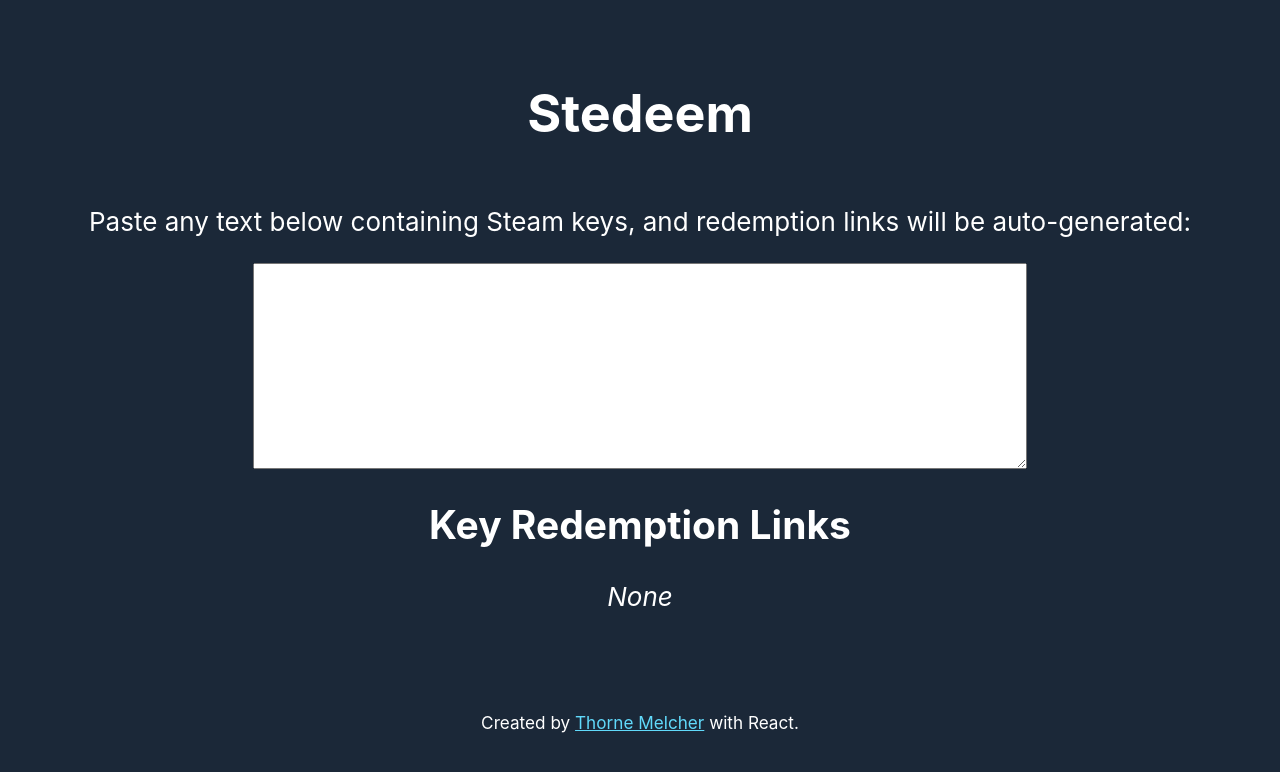
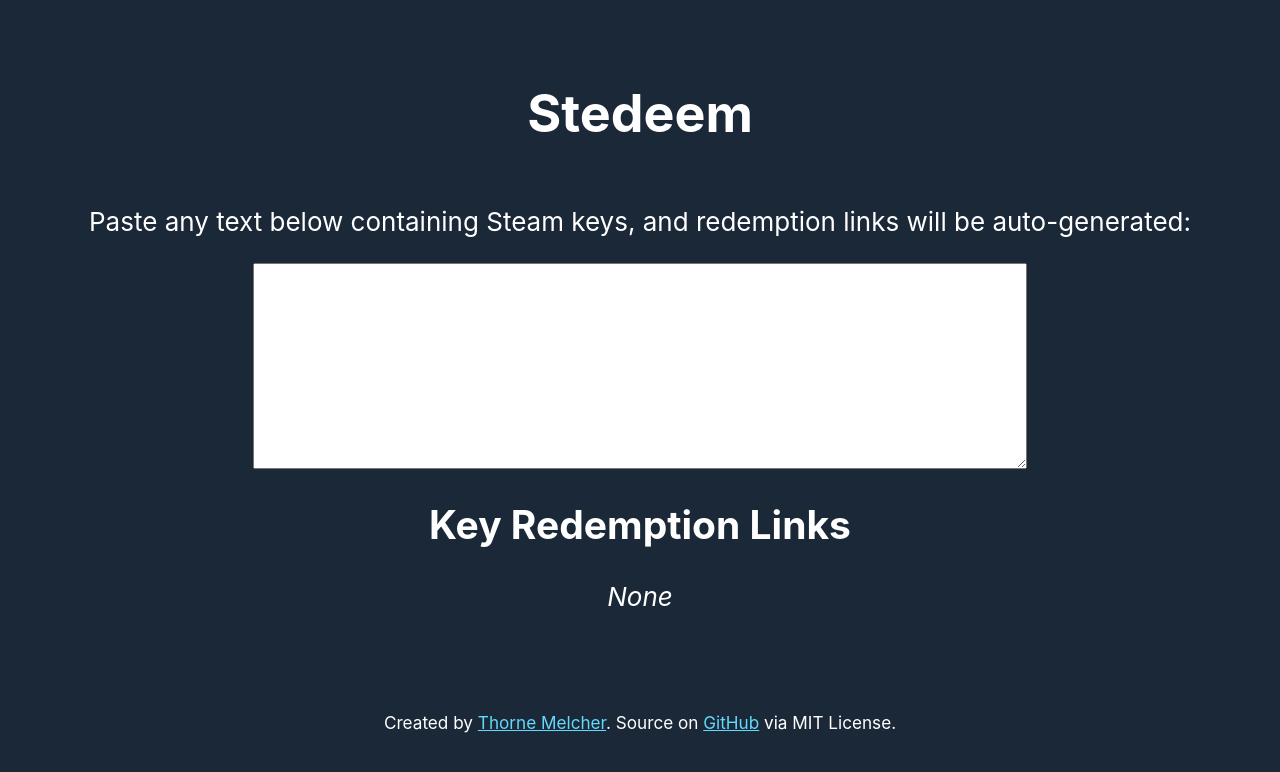
Before and after one commit to ExistentialEnso/stedeem, a React (Create React App) app: page / in a window 1280 px wide. Shown: the top 772 px of the page. Built offline with nearby package versions, Linux system fonts and the light colour scheme.

Commit message:
Add GitHub link to footer

```diff
--- a/src/App.js
+++ b/src/App.js
@@ -52,7 +52,7 @@
                     {keyLinks}
 
                     <div className="created-by">
-                        Created by <a href="https://www.thorne.codes" target="_blank" rel="noreferrer">Thorne Melcher</a> with React.
+                        Created by <a href="https://www.thorne.codes" target="_blank" rel="noreferrer">Thorne Melcher</a>. Source on <a href="https://github.com/ExistentialEnso/stedeem" target="_blank" rel="noreferrer">GitHub</a> via MIT License.
                     </div>
                 </div>
             </div>
```
